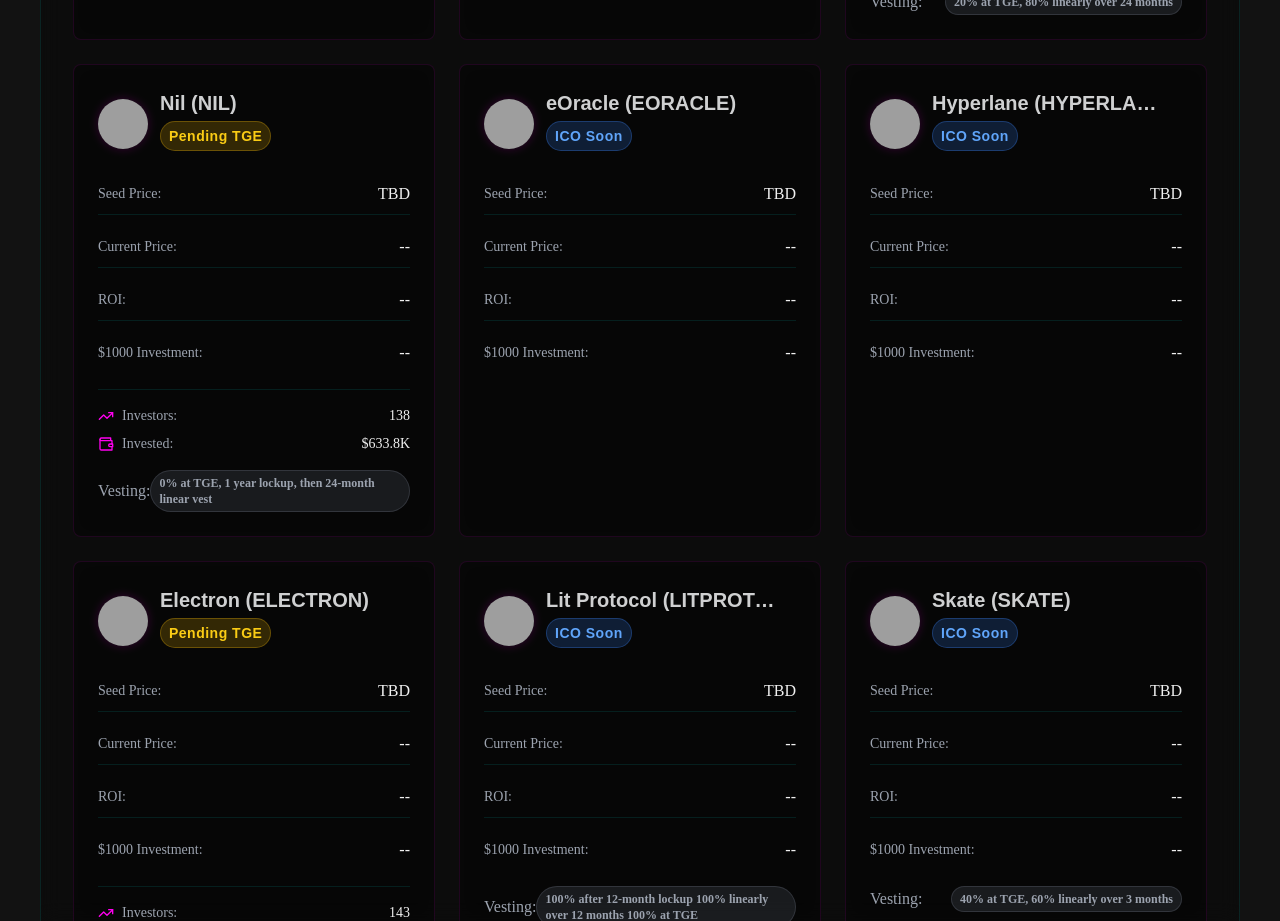
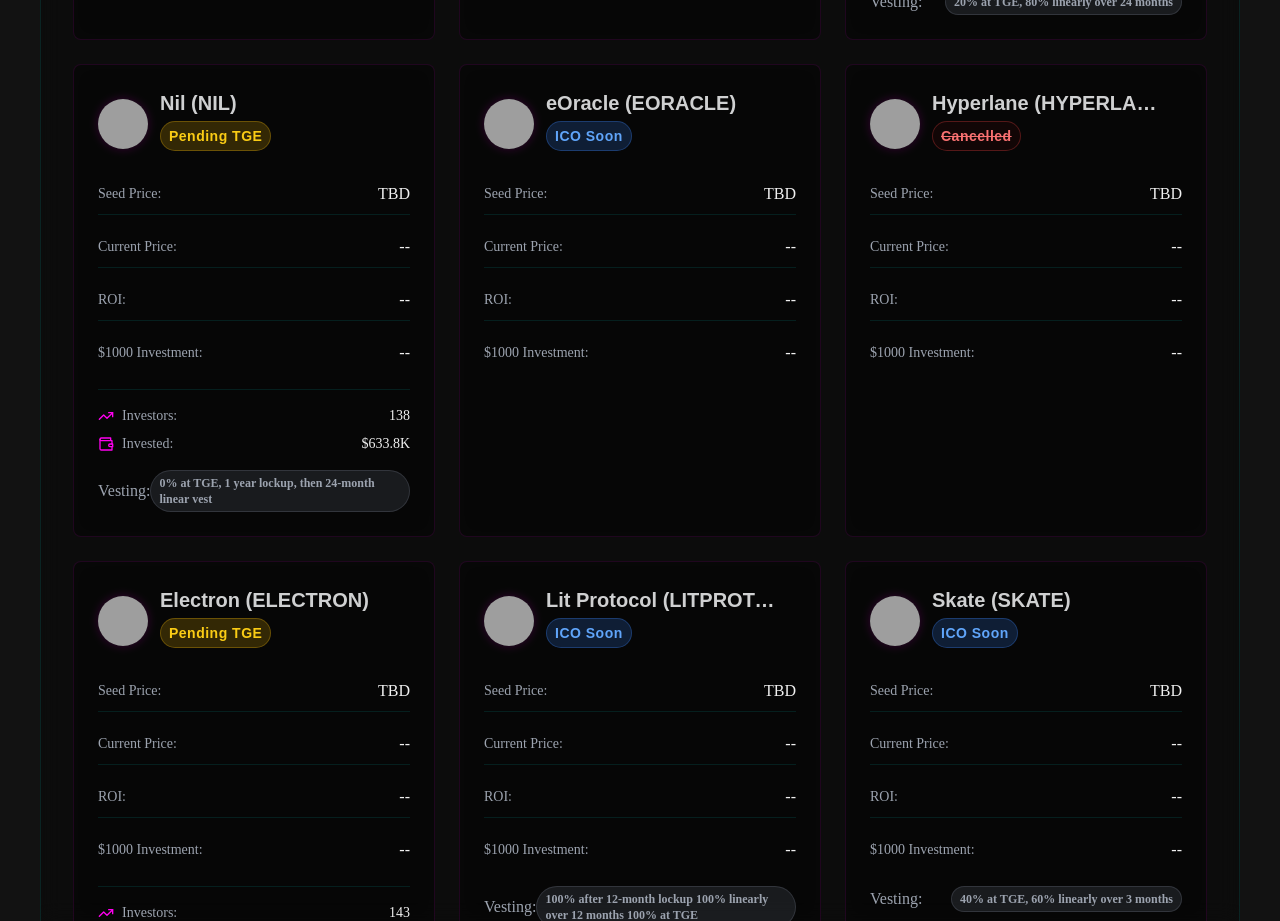
Before and after one commit to Vibecade/DegionV2, a React (Vite) app: page / in a window 1280 px wide. Shown: the part 1620-2541 px from the top of the page. Built offline with nearby package versions, Linux system fonts and the light colour scheme; no server answers; the database is empty; grey boxes are pictures that could not be loaded; the HTML template or start-up script is replaced by a standard one.

Commit message:
Add cancelled status and styling

```diff
--- a/src/data/tokens.ts
+++ b/src/data/tokens.ts
@@ -179,7 +179,7 @@ export const tokens: Token[] = [
   {
     id: 'hyperlane',
     name: 'Hyperlane',
-    status: 'ICO Soon',
+    status: 'Cancelled',
     launchDate: 'TBD',
     seedPrice: 'TBD',
     currentPrice: '--',
--- a/src/index.css
+++ b/src/index.css
@@ -161,6 +161,11 @@ h1, h2, h3, h4, h5, h6, .font-orbitron {
   animation: pulse 2s infinite;
 }
 
+.badge-cancelled {
+  @apply bg-red-950/20 text-red-400 border border-red-500/30;
+  text-decoration: line-through;
+}
+
 @keyframes pulse {
   0% { box-shadow: 0 0 0 0 rgba(34, 197, 94, 0.2); }
   70% { box-shadow: 0 0 0 10px rgba(34, 197, 94, 0); }
--- a/src/types/index.ts
+++ b/src/types/index.ts
@@ -1,7 +1,7 @@
 export interface Token {
   id: string;
   name: string;
-  status: 'Live' | 'Pending TGE' | 'ICO Soon';
+  status: 'Live' | 'Pending TGE' | 'ICO Soon' | 'Live (Vested)' | 'Cancelled';
   launchDate: string;
   seedPrice: string;
   currentPrice: string;
```
